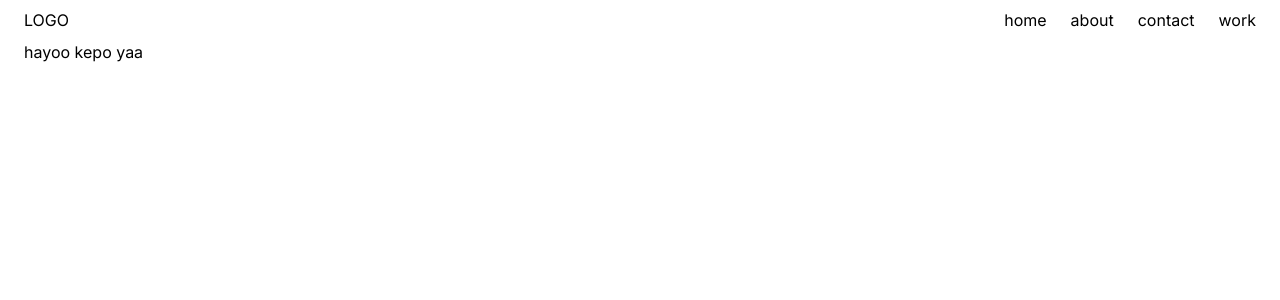
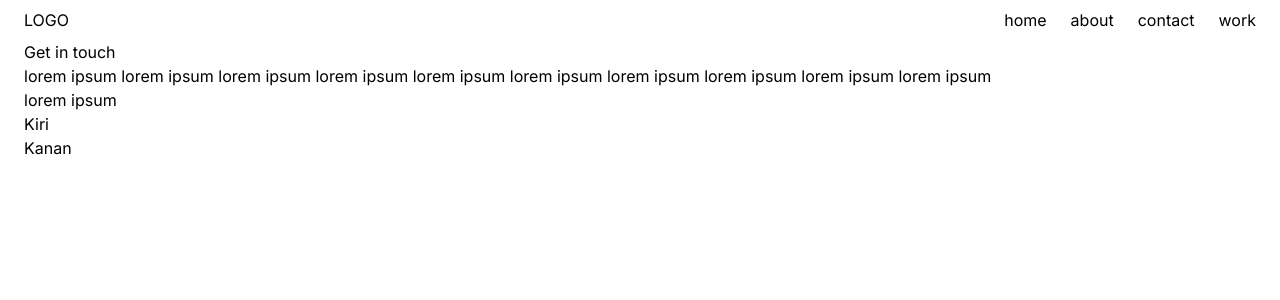
Before and after one commit to ekireski9983/project_NextJS, a Next.js app: page /contact in a window 1280 px wide. Shown: the top 300 px of the page. Built offline with nearby package versions, Linux system fonts and the light colour scheme.

Commit message:
update contact

```diff
--- a/src/app/contact/page.js
+++ b/src/app/contact/page.js
@@ -1,5 +1,14 @@
 export default function contact(){
     return(
-        <>hayoo kepo yaa</>
+        <>
+        <h2>Get in touch</h2>
+        <p>lorem ipsum lorem ipsum lorem ipsum lorem ipsum lorem ipsum lorem ipsum lorem ipsum lorem ipsum lorem ipsum
+            lorem ipsum lorem ipsum
+            </p>
+        <div>
+            <div>Kiri</div>
+            <div>Kanan</div>
+        </div>
+        </>
     );
 }
```
